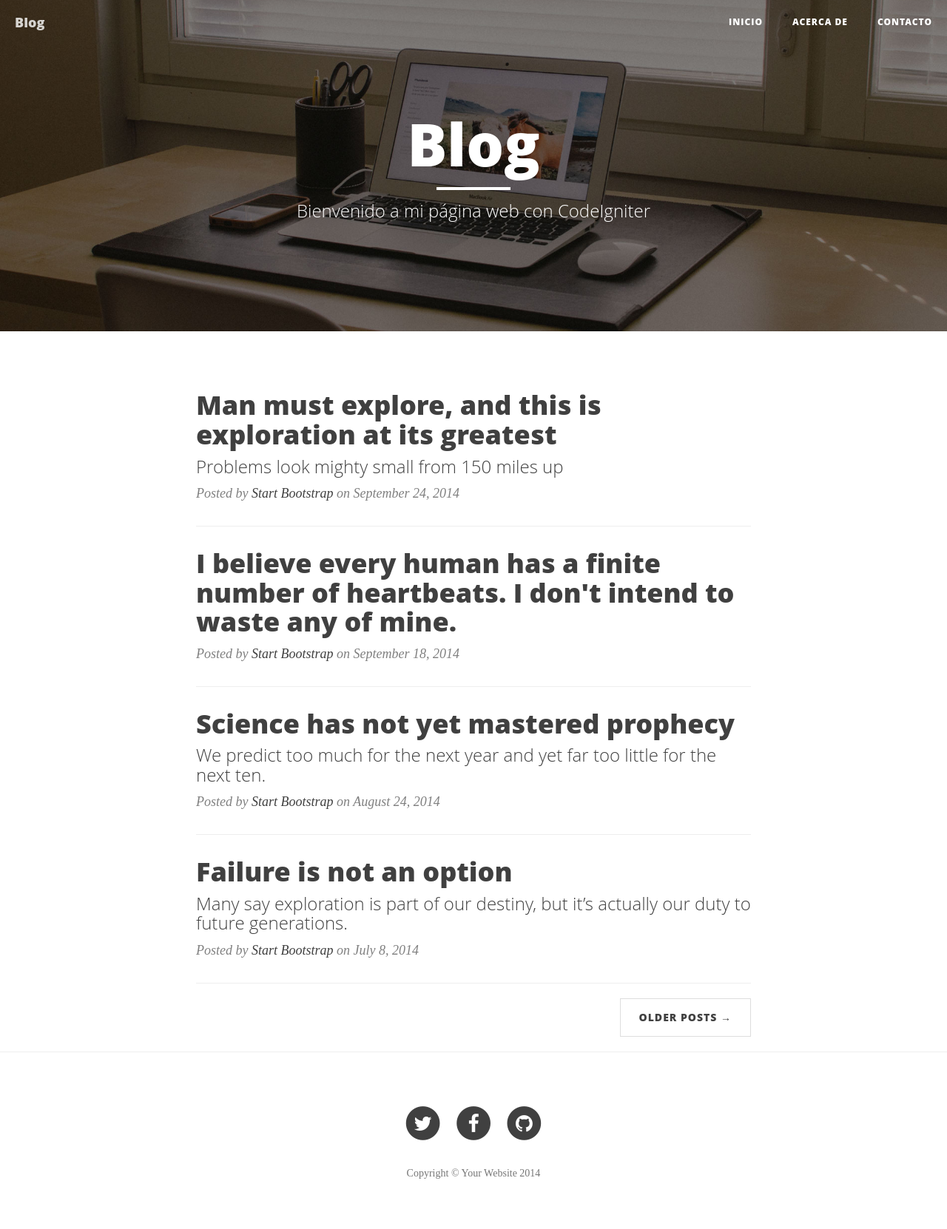
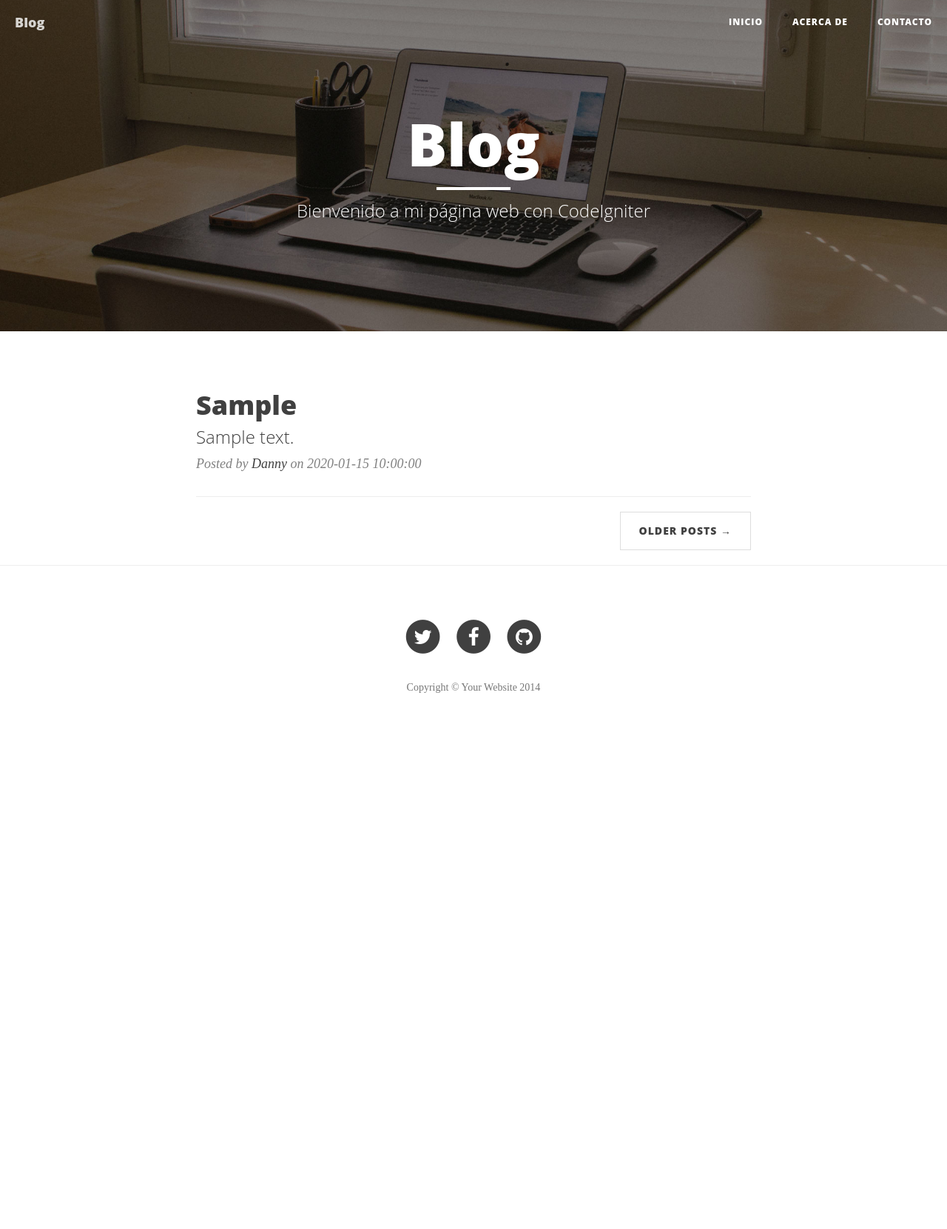
Before and after one commit to AngelRojo2001/blog, a CodeIgniter app: page /database/ in a window 1280 px wide. Shown: the whole page at 74% size. After the commit the page ends 937 px from the top, so only its background shows below. Run offline with CodeIgniter, Linux system fonts and the light colour scheme; tables that the repository leaves empty or names only in its code hold one stand-in row (values such as "Sample post").

Commit message:
Mostrando elementos desde la Base de Datos iniciados

```diff
--- a/application/views/home.php
+++ b/application/views/home.php
@@ -2,51 +2,20 @@
     <div class="container">
         <div class="row">
             <div class="col-lg-8 col-lg-offset-2 col-md-10 col-md-offset-1">
+                <?php foreach ($consulta->result() as $fila): ?>
                     <div class="post-preview">
                         <a href="post.html">
                             <h2 class="post-title">
-                            Man must explore, and this is exploration at its greatest
+                                <?= $fila->post; ?>
                             </h2>
                             <h3 class="post-subtitle">
-                            Problems look mighty small from 150 miles up
+                                <?= $fila->descripcion; ?>
                             </h3>
                         </a>
-                    <p class="post-meta">Posted by <a href="#">Start Bootstrap</a> on September 24, 2014</p>
+                        <p class="post-meta">Posted by <a href="#">Danny</a> on <?= $fila->fecha; ?></p>
                     </div>
                     <hr>
-                <div class="post-preview">
-                    <a href="post.html">
-                        <h2 class="post-title">
-                            I believe every human has a finite number of heartbeats. I don't intend to waste any of mine.
-                        </h2>
-                    </a>
-                    <p class="post-meta">Posted by <a href="#">Start Bootstrap</a> on September 18, 2014</p>
-                </div>
-                <hr>
-                <div class="post-preview">
-                    <a href="post.html">
-                        <h2 class="post-title">
-                            Science has not yet mastered prophecy
-                        </h2>
-                        <h3 class="post-subtitle">
-                            We predict too much for the next year and yet far too little for the next ten.
-                        </h3>
-                    </a>
-                    <p class="post-meta">Posted by <a href="#">Start Bootstrap</a> on August 24, 2014</p>
-                </div>
-                <hr>
-                <div class="post-preview">
-                    <a href="post.html">
-                        <h2 class="post-title">
-                            Failure is not an option
-                        </h2>
-                        <h3 class="post-subtitle">
-                            Many say exploration is part of our destiny, but it’s actually our duty to future generations.
-                        </h3>
-                    </a>
-                    <p class="post-meta">Posted by <a href="#">Start Bootstrap</a> on July 8, 2014</p>
-                </div>
-                <hr>
+                <?php endforeach; ?>
                 <!-- Pager -->
                 <ul class="pager">
                     <li class="next">
```
Lines whose indentation alone changed are shown as unchanged.
